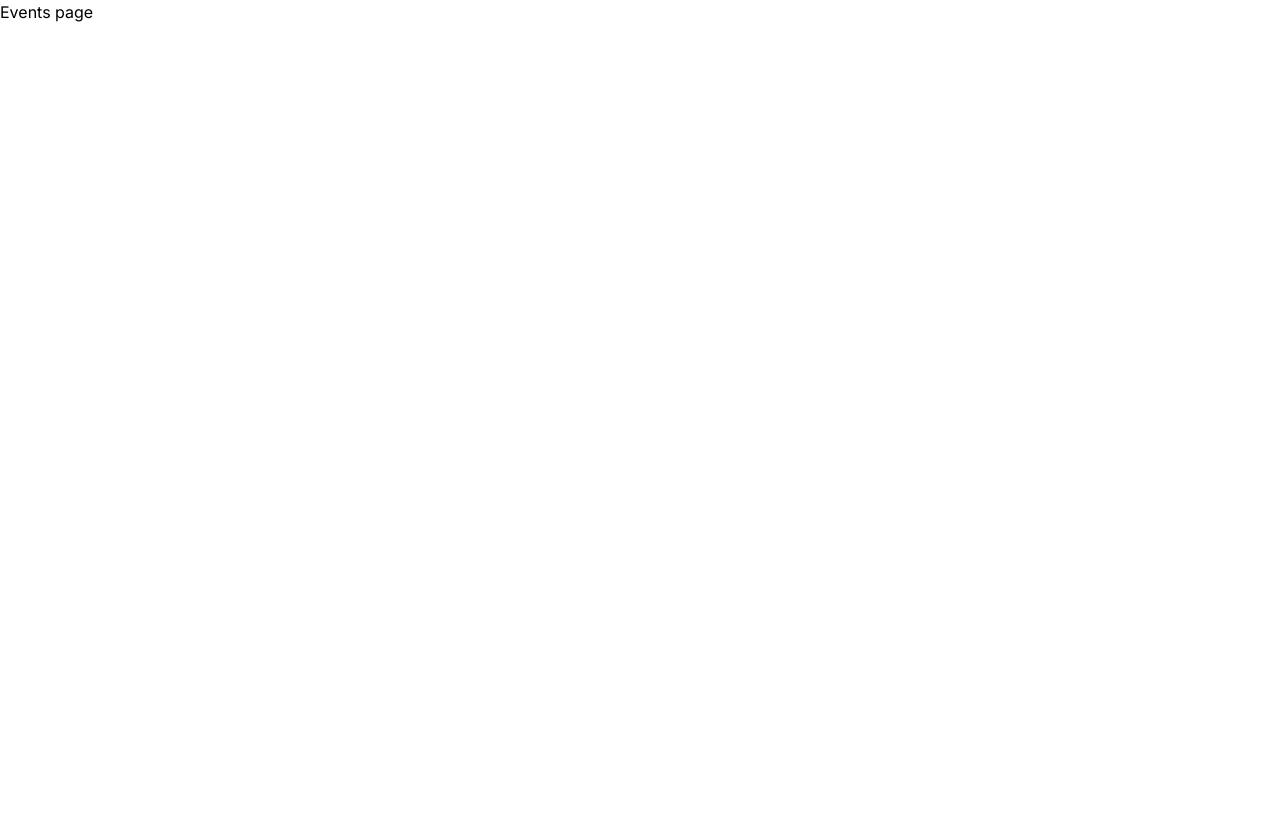
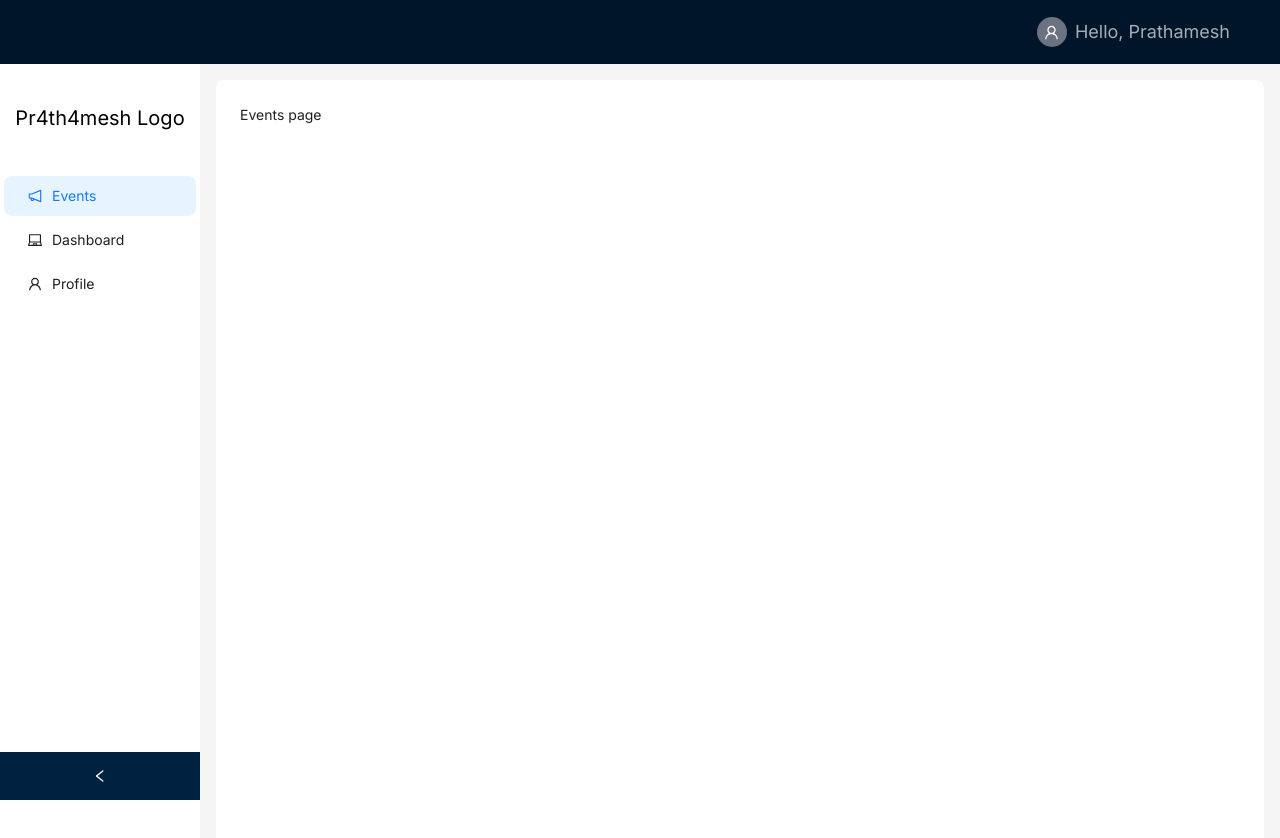
Before and after one commit to pr4th4meshh/mern-dashboard, a React (Vite) app in the folder client/: page / in a window 1280 px wide. Shown: the top 838 px of the page. Before the commit the page ends 800 px from the top, so only its background shows below. Built offline with nearby package versions, Linux system fonts and the light colour scheme.

Commit message:
Add: Created main layout

```diff
--- a/client/src/App.tsx
+++ b/client/src/App.tsx
@@ -3,13 +3,16 @@ import { Route, Routes } from "react-router-dom"
 import Events from "./pages/events"
 import Register from "./pages/register"
 import Login from "./pages/login"
+import MainLayout from "./components/layouts/MainLayout"
 
 function App() {
   return (
     <Routes>
-      <Route path="/" element={<Events />} />
       <Route path="/register" element={<Register />} />
       <Route path="/login" element={<Login />} />
+      <Route element={<MainLayout />}>
+        <Route path="/" element={<Events />} />
+      </Route>
     </Routes>
   )
 }
--- /dev/null
+++ b/client/src/components/layouts/MainLayout.tsx
@@ -0,0 +1,101 @@
+import React, { useState } from "react"
+import {
+  LaptopOutlined,
+  NotificationOutlined,
+  UserOutlined,
+  LogoutOutlined
+} from "@ant-design/icons"
+import { Avatar, Breadcrumb, Layout, Menu, theme } from "antd"
+import { Outlet, useNavigate } from "react-router-dom"
+
+const { Header, Content, Sider } = Layout
+
+const items = [
+  {
+    label: "Events",
+    key: "/",
+    icon: <NotificationOutlined />,
+  },
+  {
+    label: "Dashboard",
+    key: "/dashboard",
+    icon: <LaptopOutlined />,
+  },
+  {
+    label: "Profile",
+    key: "/events",
+    icon: <UserOutlined />,
+  },
+]
+
+const MainLayout: React.FC = () => {
+  const {
+    token: { colorBgContainer, borderRadiusLG },
+  } = theme.useToken()
+
+  const [collapsed, setCollapsed] = useState(false)
+
+  const navigate = useNavigate()
+
+  return (
+    <Layout style={{ minHeight: "100vh" }}>
+      <Header style={{ display: "flex", alignItems: "center" }}>
+        <div className="demo-logo" />
+        <Menu
+          theme="dark"
+          mode="horizontal"
+          style={{ flex: 1, minWidth: 0 }}
+          className=" flex justify-end "
+        >
+           <div className="flex items-center">
+           <Avatar size={30} icon={<UserOutlined />} className="mr-2 bg-gray-500" />
+           <h1 className="text-lg">Hello, Prathamesh</h1>
+           </div>
+        </Menu>
+      </Header>
+      <Layout>
+        <Sider
+          onCollapse={() => setCollapsed(!collapsed)}
+          collapsible
+          width={200}
+          style={{ background: colorBgContainer }}
+        >
+          {collapsed ? (
+            <h1 className="text-xl flex justify-center py-10">P4</h1>
+          ) : (
+            <h1 className="text-xl flex justify-center py-10">
+              Pr4th4mesh Logo
+            </h1>
+          )}
+          <Menu
+            mode="inline"
+            defaultSelectedKeys={[window.location.pathname]}
+            onClick={({ keyPath }) => navigate(`${keyPath}`)}
+            style={{ height: "100%", borderRight: 0 }}
+            items={items}
+          />
+        </Sider>
+        <Layout>
+          {/* <Breadcrumb style={{ margin: "16px 0" }}>
+            <Breadcrumb.Item>Home</Breadcrumb.Item>
+            <Breadcrumb.Item>List</Breadcrumb.Item>
+            <Breadcrumb.Item>App</Breadcrumb.Item>
+          </Breadcrumb> */}
+          <Content
+            style={{
+              padding: 24,
+              margin: 16,
+              minHeight: "100vh",
+              background: colorBgContainer,
+              borderRadius: borderRadiusLG,
+            }}
+          >
+            <Outlet />
+          </Content>
+        </Layout>
+      </Layout>
+    </Layout>
+  )
+}
+
+export default MainLayout
```
